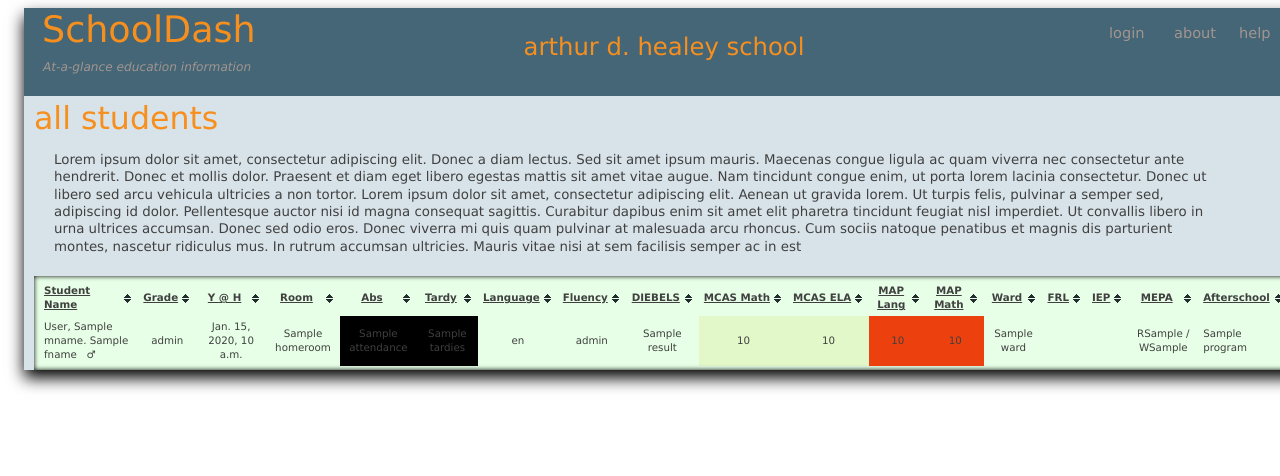
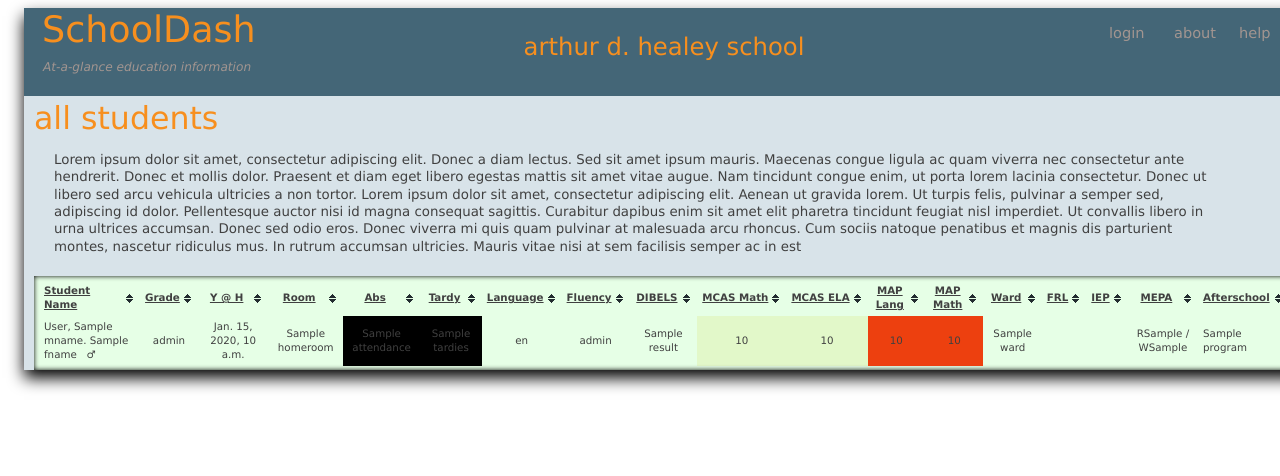
Before and after one commit to sethwoodworth/SchoolDash, a Django app: template schooldash/templates/student_list.html in a window 1280 px wide. Shown: the top 476 px of the page. Run offline with Django 3.2, Linux system fonts and the light colour scheme; tables that the repository leaves empty hold one stand-in row (values such as "Sample post"); the template is opened without the code that fills it: values that come from a table or form of the project are taken from there, most other values are stand-ins (such as "Sample title", 1, 10 or a date in 2020); some libraries are stand-ins or nearby versions.

Commit message:
bugfix DIBLES not DIEBLES

```diff
--- a/schooldash/dataload/models.py
+++ b/schooldash/dataload/models.py
@@ -34,9 +34,9 @@ class Demographics(models.Model):
     def __unicode__(self):
         return str(self.id1) + " " + self.lname + ", "  + self.fname + " " + str(self.id)
 
-class DIEBELS(models.Model):
+class DIBELS(models.Model):
     """
-    DIEBELS test table representation
+    DIBELS test table representation
     [0] name
     [1] id1
     [2] id2
@@ -47,7 +47,7 @@ class DIEBELS(models.Model):
     [7] Benchmark | Strategic | Intensive
     """
     f_id1 = models.ForeignKey(Demographics) #[1]
-    test_id = models.TextField(default='diebels')
+    test_id = models.TextField(default='DIBELS')
     test_name = models.TextField()  #[3]
     date = models.TextField()       #[4]
     result = models.TextField()     #[7]
--- a/schooldash/templates/student_list.html
+++ b/schooldash/templates/student_list.html
@@ -102,7 +102,7 @@
       <th><span title="Language spoken in the home">Language</span></th>
       <th><span title="English Language Fluency">Fluency</span></th>
       <th> <span title="Test: Dynamic Indicators of Basic Early Literacy Skills">
-          DIEBELS
+          DIBELS
       </span> </th>
       <th> <span title="Change since the last time the test was taken">
         MCAS&nbspMath
@@ -179,10 +179,10 @@
         {# Language Level #}
         {# TODO: Provide codes for FLEP levels #}
         <td class=" " > {{ student.data.lang_level }} </td>
-        <td> {# DIEBELS test #}
-          {% if student.tests.diebels %}
-            <span title="Previous DIEBELS test results {{ student.tests.diebels.1.result }}">
-              {{ student.tests.diebels.0.result|first }}
+        <td> {# DIBELS test #}
+          {% if student.tests.dibels %}
+            <span title="Previous DIBELS test results {{ student.tests.dibels.1.result }}">
+              {{ student.tests.dibels.0.result|first }}
             </span>
           {% endif %}
         </td>
```
Also changed, not shown: schooldash/dataload/views.py (+5 -5 lines), schooldash/datashow/views.py (+19 -4 lines).
